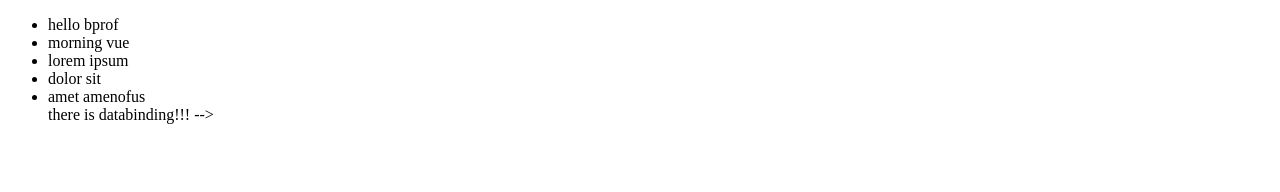
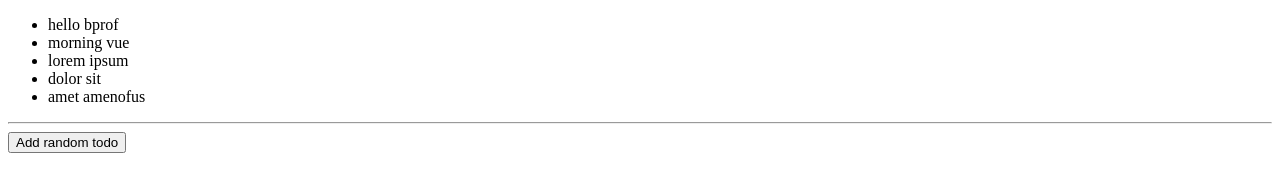
Before and after one commit to siposm/vue-basics, a plain HTML site: page index.html in a window 1280 px wide. Drawn offline with nearby package versions, Linux system fonts and the light colour scheme.

Commit message:
random todo button added

```diff
--- a/index.html
+++ b/index.html
@@ -10,8 +10,10 @@
         <!--<li v-for="todo in todos">{{ todo }}</li>-->
         <!-- in this case ^, the full todo object will be displayed even though there is no class for that!-->
         <li v-for="todo in todos">{{ todo.text }}</li>
-        <!-- try from console: app.todos.push({ text: 'New item' }) --> there is databinding!!! -->
+        <!-- try from console: app.todos.push({ text: 'New item' }) ==> there is databinding!!! -->
     </ul>
+    <hr>
+    <button v-on:click="addRandomTodo">Add random todo</button>
 </div>
 
 <script>
@@ -25,6 +27,11 @@
                 { text: "dolor sit" },
                 { text: "amet amenofus" },
             ]
+        },
+        methods: {
+            addRandomTodo: function () {
+                this.todos.push({ text: "RANDOM "})
+            }
         }
     })
 </script>
```
